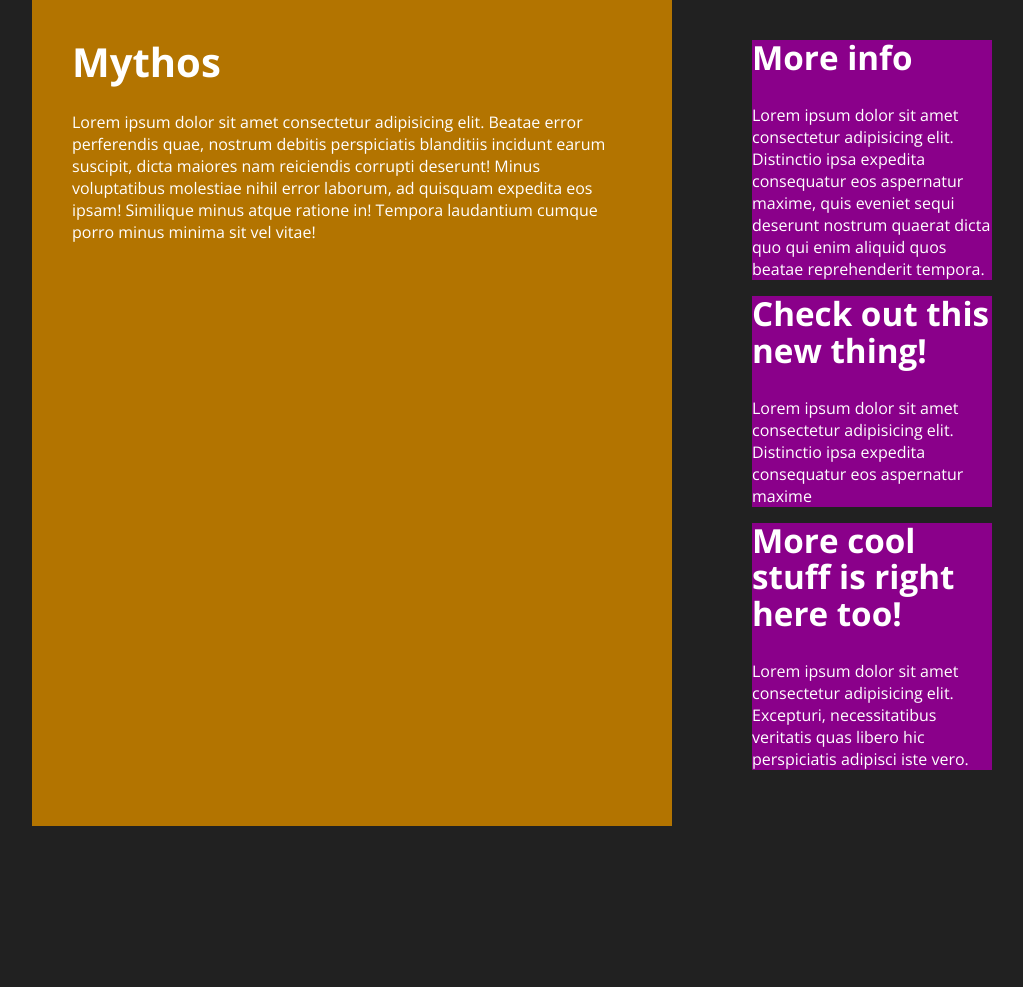
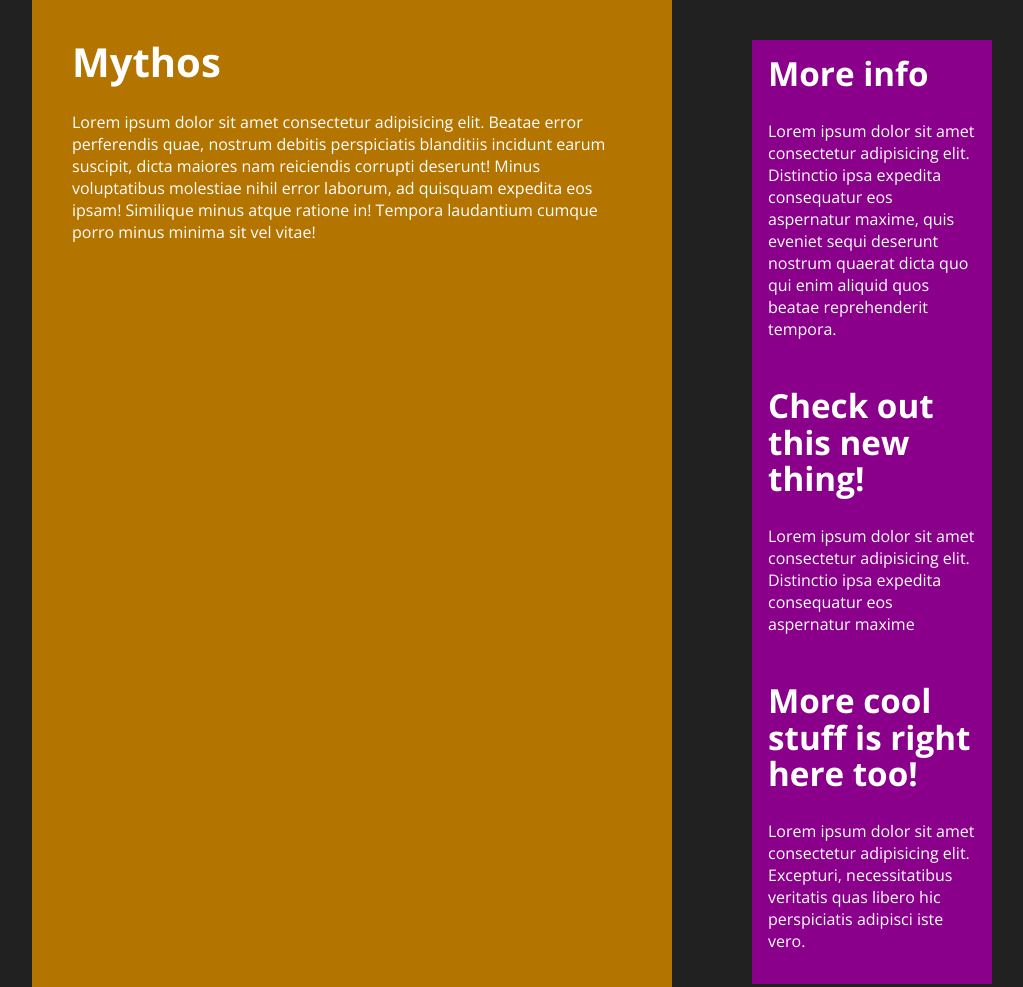
Before and after one commit to mihailocv/responsive-design-beginners, a plain HTML site: page index.html in a window 1280 px wide. Shown: the top 987 px of the page, without its empty margins (108-1131 px from the left). Before the commit the page ends 826 px from the top, so only its background shows below. Drawn offline with nearby package versions, Linux system fonts and the light colour scheme.

```diff
--- a/app/scss/layout/_grid.scss
+++ b/app/scss/layout/_grid.scss
@@ -43,5 +43,6 @@
 
   &__widget{
     background-color: hsl(300, 100%, 27%);
+    padding: u.rem(16);
   }
 }
```
Also changed, not shown: dist/style.css, 1 other file.
